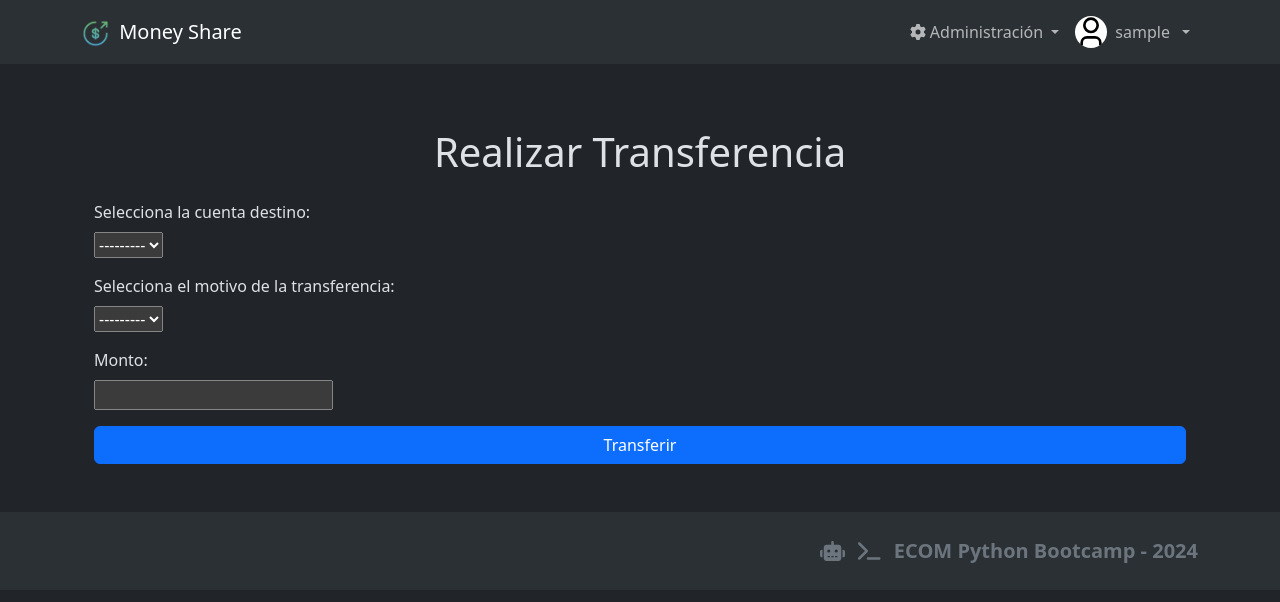
After one commit to facundososalopez/eb2024_desafio_integrador_2, a Django app: page /movimientos/transferencia/ in a window 1280 px wide. The commit adds this page. Shown: the top 602 px of the page. Run offline with Django 5.2, Linux system fonts and the light colour scheme; the visitor is signed in with stand-in values (Sample User, id 1); data comes from the database, SQL or seed files in the repository; data that the repository does not hold is empty; some libraries are stand-ins or nearby versions.

Commit message:
Issue 16

```diff
--- a/src/apps/movimientos/forms.py
+++ b/src/apps/movimientos/forms.py
@@ -1,7 +1,43 @@
 from django import forms
 from .models import Movimiento
+from django_bootstrap5.widgets import RadioSelectButtonGroup
+from apps.transferencia_motivo.models import MotivoTransferencia
+from apps.usuarios.models import Usuario
 
 class MovimientoForm(forms.ModelForm):
     class Meta:
         model = Movimiento
         fields = ["tipo", "cuenta", "cuenta_asociada", "monto", "transferencia_motivo"]
+
+
+class TransferenciaForm(forms.Form):
+    def __init__(self, *args, **kwargs):
+        user = kwargs.pop('user', None)  # Extrae el usuario de los kwargs
+        super().__init__(*args, **kwargs)
+
+        # Filtra el queryset de 'cuenta_asociada_id' para excluir al usuario actual
+        if user:
+            self.fields['cuenta_asociada_id'].queryset = Usuario.objects.exclude(id=user.id)
+    cuenta_asociada_id = forms.ModelChoiceField(
+        queryset=Usuario.objects.all(),
+        label="Selecciona la cuenta destino:",
+        required=True,
+    )
+    monto = forms.DecimalField(
+        label="Monto:",
+        max_digits=10,
+        decimal_places=2,
+        min_value=0.01,
+        required=True
+    )
+    transferencia_motivo = forms.ModelChoiceField(
+        queryset=MotivoTransferencia.objects.all(),
+        #widget=RadioSelectButtonGroup,
+        required=True,
+        label="Selecciona el motivo de la transferencia:"
+    )
+def __init__(self, *args, **kwargs):
+        user = kwargs.pop('user', None)  # Obtiene el usuario de los argumentos
+        super().__init__(*args, **kwargs)
+        if user:
+            self.fields['cuenta_asociada_id'].queryset = Usuario.objects.exclude(id=user.id)  # Excluye al usuario logueado
--- a/src/apps/movimientos/models.py
+++ b/src/apps/movimientos/models.py
@@ -7,7 +7,6 @@ class Movimiento(models.Model):
         (1, "Ingreso de dinero"),
         (2, "Transferencia realizada"),
         (3, "Transferencia recibida"),
-        (4, "Egreso de dinero"),
     ]
 
     tipo = models.PositiveSmallIntegerField(choices=TIPO_CHOICES)
--- a/src/apps/movimientos/urls.py
+++ b/src/apps/movimientos/urls.py
@@ -1,9 +1,14 @@
 from django.urls import path
 from . import views
+from .views import (
+   Transferencia,
+   HistorialMovimientos,
+)
 
 app_name = "movimientos"
 
 urlpatterns = [
     path("crear/", views.crear_movimiento, name="crear"),
-    path("historial/", views.historial_movimientos, name="historial"),
+     path('historial/', HistorialMovimientos.as_view(), name='historial'),
+    path('transferencia/', Transferencia.as_view(), name='transferencia'),
 ]
--- a/src/apps/movimientos/views.py
+++ b/src/apps/movimientos/views.py
@@ -1,8 +1,19 @@
 from django.shortcuts import render, redirect
-from django.core.paginator import Paginator
+from django.views.generic import ListView
+from apps.transferencia_motivo.models import MotivoTransferencia
+from apps.usuarios.models import Usuario
 from .models import Movimiento
 from .forms import MovimientoForm
-from django.db.models import Sum
+from django.shortcuts import render, get_object_or_404
+from django.db import transaction
+from django.contrib import messages
+from .forms import TransferenciaForm
+from django.http import HttpResponseRedirect
+from django.views.generic import FormView
+from django.urls import reverse
+
+
+
 
 
 def crear_movimiento(request):
@@ -15,14 +26,89 @@ def crear_movimiento(request):
         form = MovimientoForm()
     return render(request, "movimientos/crear_movimiento.html", {"form": form})
 
-def historial_movimientos(request):
-    # movimientos = Movimiento.objects.filter(cuenta=request.user).order_by("-fecha") para un solo usuario
-    movimientos_list = Movimiento.objects.all().order_by("-fecha")
-    paginator = Paginator(movimientos_list, 10)  # 10 movimientos por página
-    monto_total = movimientos_list.aggregate(Sum('monto'))['monto__sum'] or 0
+class HistorialMovimientos(ListView):
+    model = Movimiento
+    template_name = "movimientos/historial_movimientos.html"
+    context_object_name = "movimientos"
+    paginate_by = 10 # Número de elementos por página
 
-    page_number = request.GET.get('page', 1)
-    movimientos = paginator.get_page(page_number)
-    total_paginas = movimientos.paginator.num_pages
+    def get_queryset(self):
+        # Filtrar movimientos por el usuario logueado
+        return Movimiento.objects.filter(cuenta=self.request.user.id).order_by("-fecha")
 
-    return render(request, "movimientos/historial_movimientos.html", {"movimientos": movimientos, "total_paginas": total_paginas, "monto_total": monto_total})
+    def get_context_data(self, **kwargs):
+        # Agregar datos adicionales al contexto
+        context = super().get_context_data(**kwargs)
+        context["total_paginas"] = context["paginator"].num_pages
+        context["monto_total"] = self.request.user.saldo
+        return context
+
+class Transferencia(FormView):
+    template_name = 'movimientos/transferencia.html'
+    form_class = TransferenciaForm # Asociar el formulario creado
+
+    def form_valid(self, form):
+        # Recuperar los datos del formulario
+        cuenta_asociada_id = form.cleaned_data['cuenta_asociada_id'].id  # Asumiendo que el campo se llama 'cuenta_asociada_id' en el formularioT['cuenta_asociada_id']
+
+        monto = form.cleaned_data['monto']
+        transferencia_motivo = form.cleaned_data['transferencia_motivo']
+
+        # Obtener el usuario origen (el usuario logueado)
+        usuario_origen = get_object_or_404(Usuario, pk=self.request.user.id)
+        usuario_destino = get_object_or_404(Usuario, pk=cuenta_asociada_id)
+
+        #mostrar en consola usuarios
+        print("Usuario origen:", usuario_origen)
+        print("Usuario destino:", usuario_destino)
+
+        # Verificar si hay suficiente saldo
+        if usuario_origen.saldo < monto:
+            messages.error(self.request, "Saldo insuficiente.")
+            return self.form_invalid(form)
+
+        try:
+            with transaction.atomic():
+                # Actualizar saldos
+                usuario_origen.saldo -= monto
+                usuario_origen.save()
+
+                usuario_destino.saldo += monto
+                usuario_destino.save()
+
+                # Registrar movimientos
+                Movimiento.objects.create(
+                    cuenta=usuario_origen,  # Emisor
+                    cuenta_asociada=usuario_destino,  # Receptor
+                    tipo='2',  # Transferencia realizada
+                    monto=monto,
+                    transferencia_motivo=transferencia_motivo,
+                )
+
+                Movimiento.objects.create(
+                    cuenta=usuario_destino,  # Receptor
+                    cuenta_asociada=usuario_origen,  # Emisor
+                    tipo='3',  # Transferencia recibida
+                    monto=monto,
+                    transferencia_motivo=transferencia_motivo,
+                )
+
+            messages.success(self.request, "Transferencia realizada con éxito.")
+            return HttpResponseRedirect(reverse('panel'))
+
+        except Exception as e:
+            messages.error(self.request, f"Error al realizar la transferencia: {str(e)}")
+            return self.form_invalid(form)
+
+    def form_invalid(self, form):
+        # Esta función maneja lo que ocurre si el formulario es inválido
+        motivos = MotivoTransferencia.objects.all()  # Obtener todos los motivos
+        usuarios = Usuario.objects.exclude(id=self.request.user.id)  # Excluir el usuario logueado
+        return self.render_to_response(self.get_context_data(form=form, usuarios=usuarios, motivos=motivos))
+
+    def get_form_kwargs(self):
+        # Llama a los kwargs del formulario estándar
+        kwargs = super().get_form_kwargs()
+        # Agrega el usuario logueado al formulario
+        kwargs['user'] = self.request.user
+        return kwargs
--- a/src/apps/usuarios/views.py
+++ b/src/apps/usuarios/views.py
@@ -9,6 +9,8 @@ from django.views.generic import CreateView, TemplateView, UpdateView
 from django.contrib.auth.views import LoginView, LogoutView
 from django.contrib.auth.decorators import login_not_required
 from django.utils.decorators import method_decorator
+from django.shortcuts import render
+from apps.movimientos.models import Movimiento
 
 # Create your views here.
 
@@ -40,3 +42,7 @@ class UsuarioUpdateProfileView(UpdateView):
 
     def get_object(self, queryset: QuerySet[any] | None = ...) -> Model:
         return self.request.user
+    def get_context_data(self, **kwargs):
+        context = super().get_context_data(**kwargs)
+        context['movimientos'] = Movimiento.objects.filter(cuenta=self.request.user.id).order_by("-fecha")[:5]
+        return context
--- a/src/config/settings.py
+++ b/src/config/settings.py
@@ -84,7 +84,7 @@ ROOT_URLCONF = 'config.urls'
 TEMPLATES = [
     {
         'BACKEND': 'django.template.backends.django.DjangoTemplates',
-        'DIRS': ['templates'],
+        'DIRS': ['templates', 'templates/movimientos/'],
         'APP_DIRS': True,
         'OPTIONS': {
             'context_processors': [
@@ -144,7 +144,7 @@ AUTH_PASSWORD_VALIDATORS = [
 
 LANGUAGE_CODE = 'es-ar'
 
-TIME_ZONE = 'UTC'
+TIME_ZONE = 'America/Argentina/Buenos_Aires'
 
 USE_I18N = True
 
--- a/src/templates/movimientos/historial_movimientos.html
+++ b/src/templates/movimientos/historial_movimientos.html
@@ -2,7 +2,9 @@
 {% load django_bootstrap5 %}
 {% block content %}
     <h1>Historial de Movimientos</h1>
-    <h3 class="text-end text-warning">Monto Total: ${{ monto_total }}</h3>
+    <h3 class="text-end text-info">
+        <i class="fa-solid fa-sack-dollar me-1 text-warning"></i> Saldo Actual: ${{ monto_total }}
+    </h3>
 
     {% if movimientos %}
 <div class="table-responsive">
--- /dev/null
+++ b/src/templates/movimientos/transferencia.html
@@ -0,0 +1,46 @@
+{% extends 'base.html' %}
+{% load django_bootstrap5 %}
+
+{% block content %}
+    <div class="container mt-5">
+        <h1 class="text-center mb-4">Realizar Transferencia</h1>
+
+        {% if messages %}
+            <div class="alert alert-info">
+                <ul class="mb-0">
+                    {% for message in messages %}
+                        <li>{{ message }}</li>
+                    {% endfor %}
+                </ul>
+            </div>
+        {% endif %}
+
+        <form method="post" action="{% url 'movimientos:transferencia' %}">
+            {% csrf_token %}
+
+            <div class="mb-3">
+                <label for="cuenta_asociada_id" class="form-label">Selecciona la cuenta destino:</label>
+                <div class="input-group">
+                    {{ form.cuenta_asociada_id }}
+                </div>
+            </div>
+
+            <div class="mb-3">
+                <label for="transferencia_motivo_id" class="form-label">Selecciona el motivo de la transferencia:</label>
+                <div class="input-group">
+                    {{ form.transferencia_motivo }} <!-- Renderiza el campo con el widget RadioSelectButtonGroup -->
+                </div>
+            </div>
+
+            <div class="mb-3">
+                <label for="monto" class="form-label">Monto:</label>
+                <div class="input-group">
+                    {{ form.monto }} <!-- Renderiza el campo 'monto' del formulario -->
+                </div>
+            </div>
+
+
+            <button type="submit" class="btn btn-primary w-100">Transferir</button>
+        </form>
+    </div>
+{% endblock %}
```
Also changed, not shown: src/templates/movimientos/ultimos_movimientos.html (added, +44 -0 lines), src/templates/usuarios/panel.html (+13 -4 lines).
